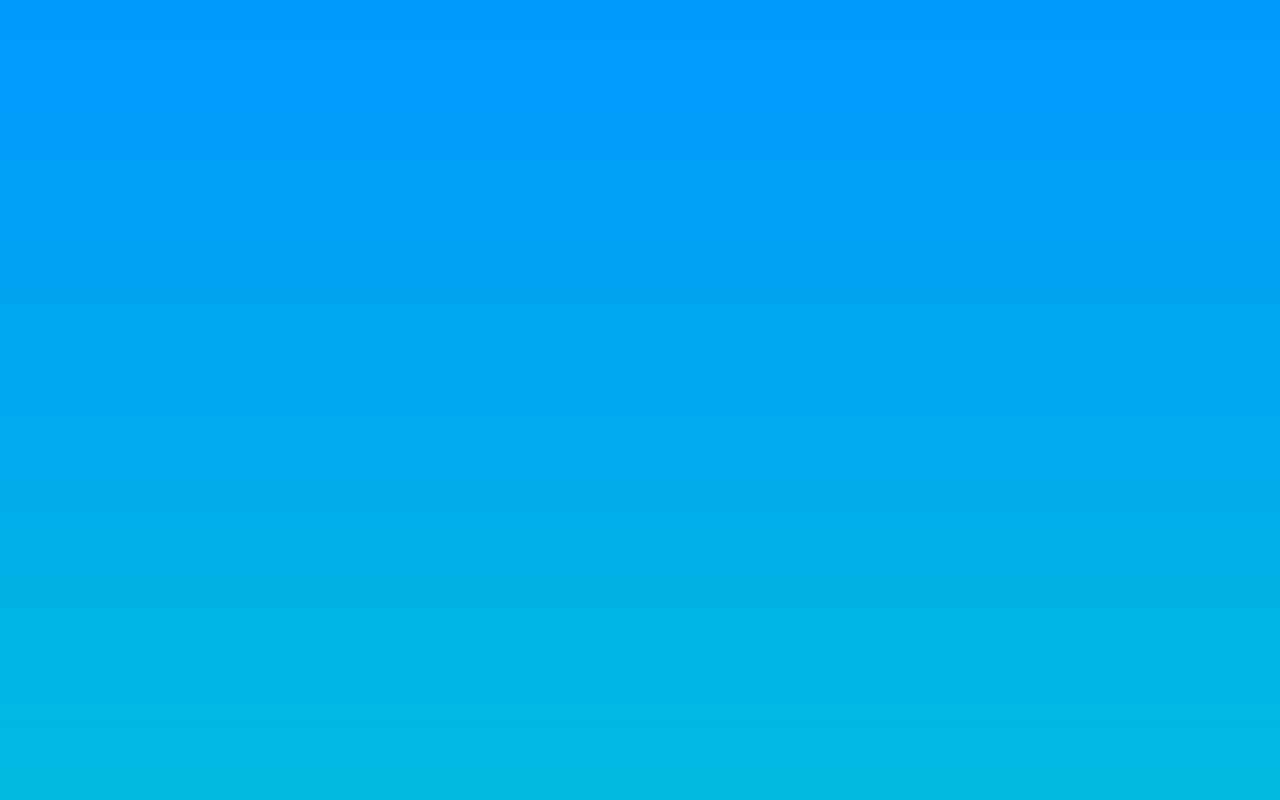
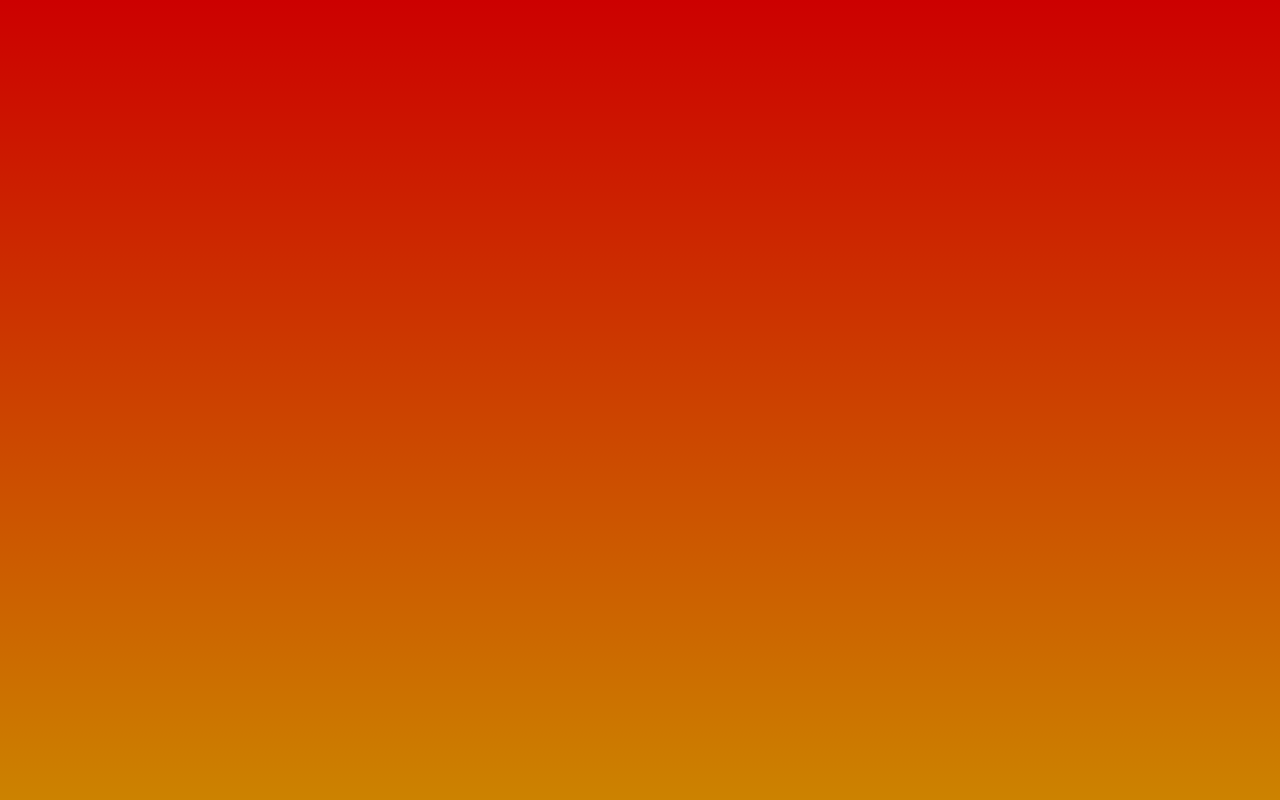
Before and after one commit to cgh20xx/scroll-tracker, a website: page demo/esm.html in a window 1280 px wide. Shown: the top 800 px of the page. Drawn offline with Linux system fonts and the light colour scheme.

Commit message:
feat: 更新漸層為更多層次。

```diff
--- a/demo/style.css
+++ b/demo/style.css
@@ -4,5 +4,10 @@
 }
 .height-5000 {
   height: 5000px;
-  background: linear-gradient(180deg, rgba(0,153,255,1) 0%, rgba(0,255,153,1) 50%, rgba(255,153,0,1) 100%);
+  background: linear-gradient(180deg,
+    #c00 0%,
+    #cc0 25%,
+    #0c0 50%,
+    #00c 75%,
+    #c0c 100%);
 }
--- a/src/index.js
+++ b/src/index.js
@@ -1,6 +1,6 @@
 import { EventEmitter } from './eventemitter3';
 import { throttle, debounce } from 'lodash-es';
-import { isWindow } from './utils';
+// import { isWindow } from './utils';
 
 const modFunc = {
   throttle,
@@ -67,9 +67,7 @@ class ScrollTracker extends EventEmitter {
   }
 
   _scrollHandler(e) {
-    // console.log(e);
     this._scrollY = Math.round(this.target.scrollY);
-    // console.log(`scrollY: ${this._scrollY}`);
     this._deltaY = this._scrollY - this._prevScrollY;
     this._prevScrollY = this._scrollY;
     this.emit('SCROLL', e);
```
Also changed, not shown: demo/iife.html (+1 -1 lines), dist/ScrollTracker.esm.js, dist/ScrollTracker.js, 2 other files.
